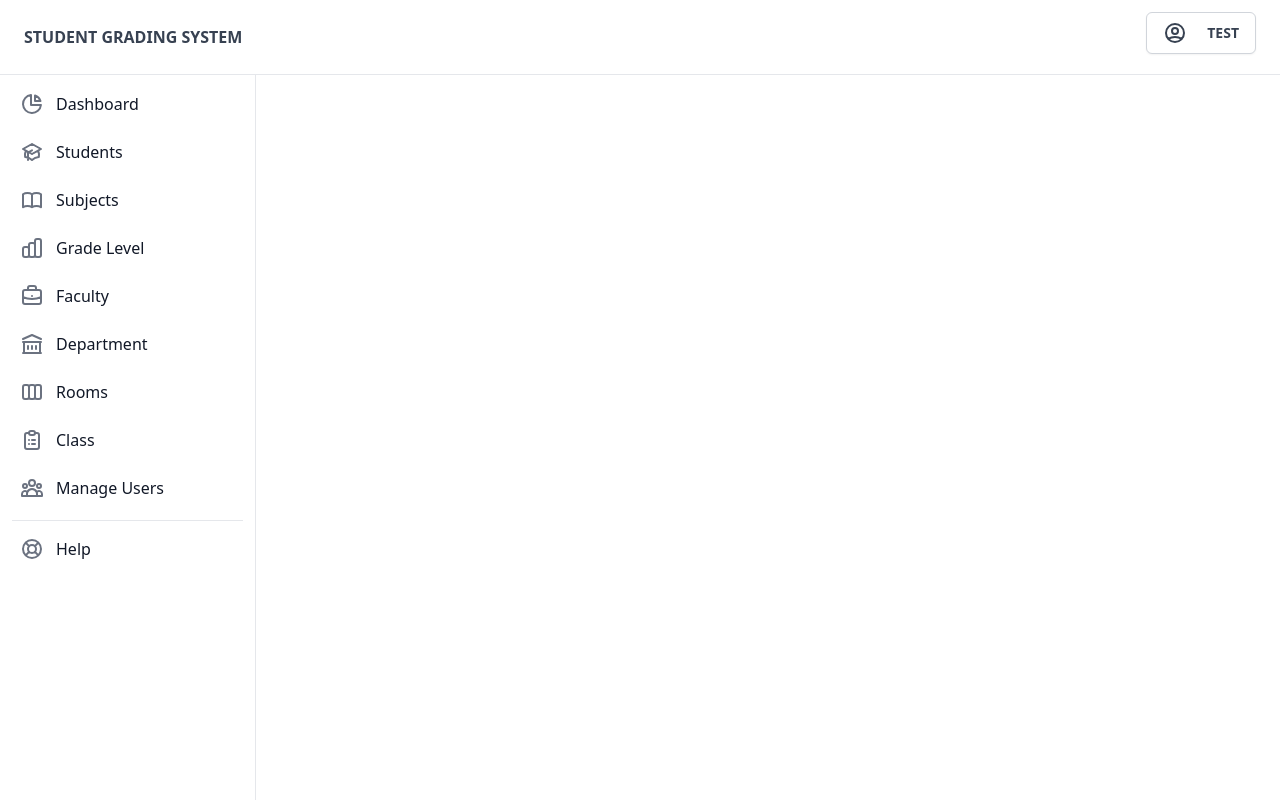
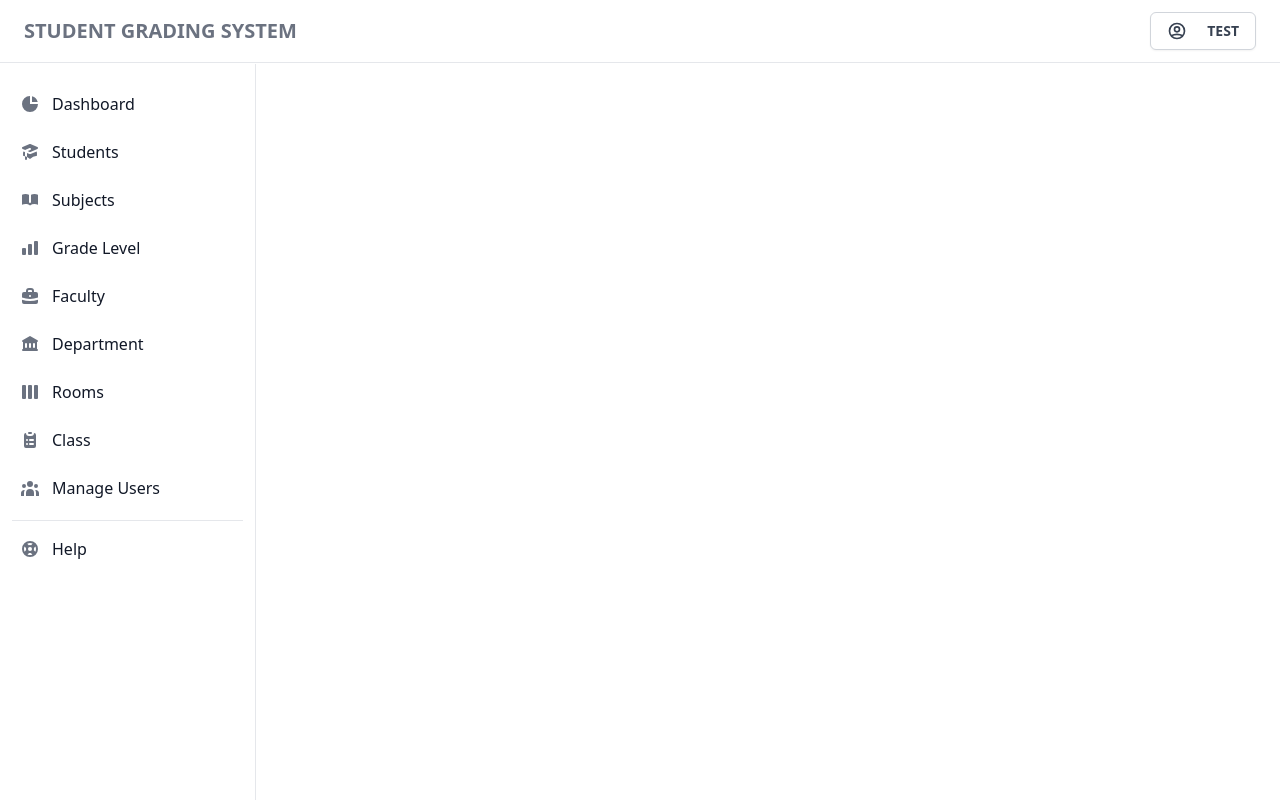
Before and after one commit to lancemartija/Grading-System, a PHP site: page /admin/view/dashboard.php in a window 1280 px wide. Run offline with PHP 8.4, Linux system fonts and the light colour scheme; a user stored in the database is signed in; style sheets or scripts are compiled from the project's sources.

Commit message:
udpate: sidebar icons, fix: sign out button bug

```diff
--- a/admin/view/dashboard.php
+++ b/admin/view/dashboard.php
@@ -24,23 +24,22 @@ $user = $_SESSION['useruid'];
 
 <body>
   <main>
-    <nav class="fixed z-30 w-full bg-white border-b border-gray-200">
-      <div class="flex items-center justify-between p-3">
+    <header class="fixed z-30 w-full bg-white border-b border-gray-200">
+      <nav class="flex items-center justify-between p-3">
         <div class="flex items-center justify-start">
-          <a href="#" class="ml-3 font-bold text-gray-700 uppercase transition duration-200 hover:text-gray-900">Student Grading System</a>
+          <a href="#" class="ml-3 text-xl font-bold text-gray-500 uppercase transition duration-75 hover:text-gray-900">Student Grading System</a>
         </div>
-        <div class="relative inline-block mr-3 text-left align-middle group">
+        <div class="relative mr-3 text-left group">
           <button type="button" class="flex items-center justify-center w-full px-4 py-2 text-sm font-medium text-gray-700 bg-white border border-gray-300 rounded-md shadow-sm" id="menu-button" aria-expanded="true" aria-haspopup="true">
-            <svg xmlns="http://www.w3.org/2000/svg" class="w-6 h-6 mr-2" fill="none" viewBox="0 0 24 24" stroke="currentColor">
+            <svg xmlns="http://www.w3.org/2000/svg" class="w-5 h-5 mr-2" fill="none" viewBox="0 0 24 24" stroke="currentColor">
               <path stroke-linecap="round" stroke-linejoin="round" stroke-width="2" d="M5.121 17.804A13.937 13.937 0 0112 16c2.5 0 4.847.655 6.879 1.804M15 10a3 3 0 11-6 0 3 3 0 016 0zm6 2a9 9 0 11-18 0 9 9 0 0118 0z" />
             </svg>
             <span class="flex-1 ml-3 font-semibold uppercase whitespace-nowrap"><?= $user; ?></span>
           </button>
-          <div class="mt-2">
-            <ul class="absolute right-0 hidden w-32 overflow-hidden origin-top-right bg-white rounded-md shadow-lg group-hover:block ring-1 ring-black ring-opacity-5 focus:outline-none">
-              <li>
+          <ul class="absolute right-0 hidden w-32 pt-2 mt-2 group-hover:block">
+            <li class="overflow-hidden bg-white rounded-md shadow-lg ring-1 ring-black ring-opacity-5 focus:outline-none">
               <a href="../includes/logout.inc.php" class="flex items-center justify-center px-4 py-2 text-sm hover:bg-gray-100">
-                  <svg xmlns="http://www.w3.org/2000/svg" class="w-6 h-6 mr-1 text-gray-500 transition duration-75 group-hover:text-gray-900" fill="none" viewBox="0 0 24 24" stroke="currentColor">
+                <svg xmlns="http://www.w3.org/2000/svg" class="w-5 h-5" fill="none" viewBox="0 0 24 24" stroke="currentColor">
                   <path stroke-linecap="round" stroke-linejoin="round" stroke-width="2" d="M17 16l4-4m0 0l-4-4m4 4H7m6 4v1a3 3 0 01-3 3H6a3 3 0 01-3-3V7a3 3 0 013-3h4a3 3 0 013 3v1" />
                 </svg>
                 <span class="flex-1 ml-3 whitespace-nowrap">Sign out</span>
@@ -48,9 +47,8 @@ $user = $_SESSION['useruid'];
             </li>
           </ul>
         </div>
-        </div>
-      </div>
       </nav>
+    </header>
     <div class="flex pt-16 overflow-hidden bg-white">
       <aside id="sidebar" class="fixed top-0 left-0 z-20 flex flex-col flex-shrink-0 w-64 h-full pt-16" aria-label="Sidebar">
         <div class="relative flex flex-col flex-1 min-h-0 pt-0 bg-white border-r border-gray-200">
@@ -59,75 +57,75 @@ $user = $_SESSION['useruid'];
               <ul class="pb-2 space-y-2">
                 <li>
                   <a href="#" class="flex items-center p-2 text-base font-normal text-gray-900 rounded-lg hover:bg-gray-100 group ">
-                    <svg xmlns="http://www.w3.org/2000/svg" class="w-6 h-6 text-gray-500 transition duration-75 group-hover:text-gray-900" fill="none" viewBox="0 0 24 24" stroke="currentColor">
-                      <path stroke-linecap="round" stroke-linejoin="round" stroke-width="2" d="M11 3.055A9.001 9.001 0 1020.945 13H11V3.055z" />
-                      <path stroke-linecap="round" stroke-linejoin="round" stroke-width="2" d="M20.488 9H15V3.512A9.025 9.025 0 0120.488 9z" />
+                    <svg xmlns="http://www.w3.org/2000/svg" class="w-5 h-5 text-gray-500 transition duration-75 group-hover:text-gray-900" viewBox="0 0 20 20" fill="currentColor">
+                      <path d="M2 10a8 8 0 018-8v8h8a8 8 0 11-16 0z" />
+                      <path d="M12 2.252A8.014 8.014 0 0117.748 8H12V2.252z" />
                     </svg>
                     <span class="flex-1 ml-3 whitespace-nowrap">Dashboard</span>
                   </a>
                 </li>
                 <li>
                   <a href="#" class="flex items-center p-2 text-base font-normal text-gray-900 rounded-lg hover:bg-gray-100 group ">
-                    <svg xmlns="http://www.w3.org/2000/svg" class="w-6 h-6 text-gray-500 transition duration-75 group-hover:text-gray-900" fill="none" viewBox="0 0 24 24" stroke="currentColor">
-                      <path d="M12 14l9-5-9-5-9 5 9 5z" />
-                      <path d="M12 14l6.16-3.422a12.083 12.083 0 01.665 6.479A11.952 11.952 0 0012 20.055a11.952 11.952 0 00-6.824-2.998 12.078 12.078 0 01.665-6.479L12 14z" />
-                      <path stroke-linecap="round" stroke-linejoin="round" stroke-width="2" d="M12 14l9-5-9-5-9 5 9 5zm0 0l6.16-3.422a12.083 12.083 0 01.665 6.479A11.952 11.952 0 0012 20.055a11.952 11.952 0 00-6.824-2.998 12.078 12.078 0 01.665-6.479L12 14zm-4 6v-7.5l4-2.222" />
+                    <svg xmlns="http://www.w3.org/2000/svg" class="w-5 h-5 text-gray-500 transition duration-75 group-hover:text-gray-900" viewBox="0 0 20 20" fill="currentColor">
+                      <path d="M10.394 2.08a1 1 0 00-.788 0l-7 3a1 1 0 000 1.84L5.25 8.051a.999.999 0 01.356-.257l4-1.714a1 1 0 11.788 1.838L7.667 9.088l1.94.831a1 1 0 00.787 0l7-3a1 1 0 000-1.838l-7-3zM3.31 9.397L5 10.12v4.102a8.969 8.969 0 00-1.05-.174 1 1 0 01-.89-.89 11.115 11.115 0 01.25-3.762zM9.3 16.573A9.026 9.026 0 007 14.935v-3.957l1.818.78a3 3 0 002.364 0l5.508-2.361a11.026 11.026 0 01.25 3.762 1 1 0 01-.89.89 8.968 8.968 0 00-5.35 2.524 1 1 0 01-1.4 0zM6 18a1 1 0 001-1v-2.065a8.935 8.935 0 00-2-.712V17a1 1 0 001 1z" />
                     </svg>
                     <span class="flex-1 ml-3 whitespace-nowrap">Students</span>
                   </a>
                 </li>
                 <li>
                   <a href="#" class="flex items-center p-2 text-base font-normal text-gray-900 rounded-lg hover:bg-gray-100 group ">
-                    <svg xmlns="http://www.w3.org/2000/svg" class="w-6 h-6 text-gray-500 transition duration-75 group-hover:text-gray-900" fill="none" viewBox="0 0 24 24" stroke="currentColor">
-                      <path stroke-linecap="round" stroke-linejoin="round" stroke-width="2" d="M12 6.253v13m0-13C10.832 5.477 9.246 5 7.5 5S4.168 5.477 3 6.253v13C4.168 18.477 5.754 18 7.5 18s3.332.477 4.5 1.253m0-13C13.168 5.477 14.754 5 16.5 5c1.747 0 3.332.477 4.5 1.253v13C19.832 18.477 18.247 18 16.5 18c-1.746 0-3.332.477-4.5 1.253" />
+                    <svg xmlns="http://www.w3.org/2000/svg" class="w-5 h-5 text-gray-500 transition duration-75 group-hover:text-gray-900" viewBox="0 0 20 20" fill="currentColor">
+                      <path d="M9 4.804A7.968 7.968 0 005.5 4c-1.255 0-2.443.29-3.5.804v10A7.969 7.969 0 015.5 14c1.669 0 3.218.51 4.5 1.385A7.962 7.962 0 0114.5 14c1.255 0 2.443.29 3.5.804v-10A7.968 7.968 0 0014.5 4c-1.255 0-2.443.29-3.5.804V12a1 1 0 11-2 0V4.804z" />
                     </svg>
                     <span class="flex-1 ml-3 whitespace-nowrap">Subjects</span>
                   </a>
                 </li>
                 <li>
                   <a href="#" class="flex items-center p-2 text-base font-normal text-gray-900 rounded-lg hover:bg-gray-100 group ">
-                    <svg xmlns="http://www.w3.org/2000/svg" class="w-6 h-6 text-gray-500 transition duration-75 group-hover:text-gray-900" fill="none" viewBox="0 0 24 24" stroke="currentColor">
-                      <path stroke-linecap="round" stroke-linejoin="round" stroke-width="2" d="M9 19v-6a2 2 0 00-2-2H5a2 2 0 00-2 2v6a2 2 0 002 2h2a2 2 0 002-2zm0 0V9a2 2 0 012-2h2a2 2 0 012 2v10m-6 0a2 2 0 002 2h2a2 2 0 002-2m0 0V5a2 2 0 012-2h2a2 2 0 012 2v14a2 2 0 01-2 2h-2a2 2 0 01-2-2z" />
+                    <svg xmlns="http://www.w3.org/2000/svg" class="w-5 h-5 text-gray-500 transition duration-75 group-hover:text-gray-900" viewBox="0 0 20 20" fill="currentColor">
+                      <path d="M2 11a1 1 0 011-1h2a1 1 0 011 1v5a1 1 0 01-1 1H3a1 1 0 01-1-1v-5zM8 7a1 1 0 011-1h2a1 1 0 011 1v9a1 1 0 01-1 1H9a1 1 0 01-1-1V7zM14 4a1 1 0 011-1h2a1 1 0 011 1v12a1 1 0 01-1 1h-2a1 1 0 01-1-1V4z" />
                     </svg>
                     <span class="flex-1 ml-3 whitespace-nowrap">Grade Level</span>
                   </a>
                 </li>
                 <li>
                   <a href="#" class="flex items-center p-2 text-base font-normal text-gray-900 rounded-lg hover:bg-gray-100 group ">
-                    <svg xmlns="http://www.w3.org/2000/svg" class="w-6 h-6 text-gray-500 transition duration-75 group-hover:text-gray-900" fill="none" viewBox="0 0 24 24" stroke="currentColor">
-                      <path stroke-linecap="round" stroke-linejoin="round" stroke-width="2" d="M21 13.255A23.931 23.931 0 0112 15c-3.183 0-6.22-.62-9-1.745M16 6V4a2 2 0 00-2-2h-4a2 2 0 00-2 2v2m4 6h.01M5 20h14a2 2 0 002-2V8a2 2 0 00-2-2H5a2 2 0 00-2 2v10a2 2 0 002 2z" />
+                    <svg xmlns="http://www.w3.org/2000/svg" class="w-5 h-5 text-gray-500 transition duration-75 group-hover:text-gray-900" viewBox="0 0 20 20" fill="currentColor">
+                      <path fill-rule="evenodd" d="M6 6V5a3 3 0 013-3h2a3 3 0 013 3v1h2a2 2 0 012 2v3.57A22.952 22.952 0 0110 13a22.95 22.95 0 01-8-1.43V8a2 2 0 012-2h2zm2-1a1 1 0 011-1h2a1 1 0 011 1v1H8V5zm1 5a1 1 0 011-1h.01a1 1 0 110 2H10a1 1 0 01-1-1z" clip-rule="evenodd" />
+                      <path d="M2 13.692V16a2 2 0 002 2h12a2 2 0 002-2v-2.308A24.974 24.974 0 0110 15c-2.796 0-5.487-.46-8-1.308z" />
                     </svg>
                     <span class="flex-1 ml-3 whitespace-nowrap">Faculty</span>
                   </a>
                 </li>
                 <li>
                   <a href="#" class="flex items-center p-2 text-base font-normal text-gray-900 rounded-lg hover:bg-gray-100 group ">
-                    <svg xmlns="http://www.w3.org/2000/svg" class="w-6 h-6 text-gray-500 transition duration-75 group-hover:text-gray-900" fill="none" viewBox="0 0 24 24" stroke="currentColor">
-                      <path stroke-linecap="round" stroke-linejoin="round" stroke-width="2" d="M8 14v3m4-3v3m4-3v3M3 21h18M3 10h18M3 7l9-4 9 4M4 10h16v11H4V10z" />
+                    <svg xmlns="http://www.w3.org/2000/svg" class="w-5 h-5 text-gray-500 transition duration-75 group-hover:text-gray-900" viewBox="0 0 20 20" fill="currentColor">
+                      <path fill-rule="evenodd" d="M10.496 2.132a1 1 0 00-.992 0l-7 4A1 1 0 003 8v7a1 1 0 100 2h14a1 1 0 100-2V8a1 1 0 00.496-1.868l-7-4zM6 9a1 1 0 00-1 1v3a1 1 0 102 0v-3a1 1 0 00-1-1zm3 1a1 1 0 012 0v3a1 1 0 11-2 0v-3zm5-1a1 1 0 00-1 1v3a1 1 0 102 0v-3a1 1 0 00-1-1z" clip-rule="evenodd" />
                     </svg>
                     <span class="flex-1 ml-3 whitespace-nowrap">Department</span>
                   </a>
                 </li>
                 <li>
                   <a href="#" class="flex items-center p-2 text-base font-normal text-gray-900 rounded-lg hover:bg-gray-100 group ">
-                    <svg xmlns="http://www.w3.org/2000/svg" class="w-6 h-6 text-gray-500 transition duration-75 group-hover:text-gray-900" fill="none" viewBox="0 0 24 24" stroke="currentColor">
-                      <path stroke-linecap="round" stroke-linejoin="round" stroke-width="2" d="M9 17V7m0 10a2 2 0 01-2 2H5a2 2 0 01-2-2V7a2 2 0 012-2h2a2 2 0 012 2m0 10a2 2 0 002 2h2a2 2 0 002-2M9 7a2 2 0 012-2h2a2 2 0 012 2m0 10V7m0 10a2 2 0 002 2h2a2 2 0 002-2V7a2 2 0 00-2-2h-2a2 2 0 00-2 2" />
+                    <svg xmlns="http://www.w3.org/2000/svg" class="w-5 h-5 text-gray-500 transition duration-75 group-hover:text-gray-900" viewBox="0 0 20 20" fill="currentColor">
+                      <path d="M2 4a1 1 0 011-1h2a1 1 0 011 1v12a1 1 0 01-1 1H3a1 1 0 01-1-1V4zM8 4a1 1 0 011-1h2a1 1 0 011 1v12a1 1 0 01-1 1H9a1 1 0 01-1-1V4zM15 3a1 1 0 00-1 1v12a1 1 0 001 1h2a1 1 0 001-1V4a1 1 0 00-1-1h-2z" />
                     </svg>
                     <span class="flex-1 ml-3 whitespace-nowrap">Rooms</span>
                   </a>
                 </li>
                 <li>
                   <a href="#" class="flex items-center p-2 text-base font-normal text-gray-900 rounded-lg hover:bg-gray-100 group ">
-                    <svg xmlns="http://www.w3.org/2000/svg" class="w-6 h-6 text-gray-500 transition duration-75 group-hover:text-gray-900" fill="none" viewBox="0 0 24 24" stroke="currentColor">
-                      <path stroke-linecap="round" stroke-linejoin="round" stroke-width="2" d="M9 5H7a2 2 0 00-2 2v12a2 2 0 002 2h10a2 2 0 002-2V7a2 2 0 00-2-2h-2M9 5a2 2 0 002 2h2a2 2 0 002-2M9 5a2 2 0 012-2h2a2 2 0 012 2m-3 7h3m-3 4h3m-6-4h.01M9 16h.01" />
+                    <svg xmlns="http://www.w3.org/2000/svg" class="w-5 h-5 text-gray-500 transition duration-75 group-hover:text-gray-900" viewBox="0 0 20 20" fill="currentColor">
+                      <path d="M9 2a1 1 0 000 2h2a1 1 0 100-2H9z" />
+                      <path fill-rule="evenodd" d="M4 5a2 2 0 012-2 3 3 0 003 3h2a3 3 0 003-3 2 2 0 012 2v11a2 2 0 01-2 2H6a2 2 0 01-2-2V5zm3 4a1 1 0 000 2h.01a1 1 0 100-2H7zm3 0a1 1 0 000 2h3a1 1 0 100-2h-3zm-3 4a1 1 0 100 2h.01a1 1 0 100-2H7zm3 0a1 1 0 100 2h3a1 1 0 100-2h-3z" clip-rule="evenodd" />
                     </svg>
                     <span class="flex-1 ml-3 whitespace-nowrap">Class</span>
                   </a>
                 </li>
                 <li>
                   <a href="#" class="flex items-center p-2 text-base font-normal text-gray-900 rounded-lg hover:bg-gray-100 group ">
-                    <svg xmlns="http://www.w3.org/2000/svg" class="w-6 h-6 text-gray-500 transition duration-75 group-hover:text-gray-900" fill="none" viewBox="0 0 24 24" stroke="currentColor">
-                      <path stroke-linecap="round" stroke-linejoin="round" stroke-width="2" d="M17 20h5v-2a3 3 0 00-5.356-1.857M17 20H7m10 0v-2c0-.656-.126-1.283-.356-1.857M7 20H2v-2a3 3 0 015.356-1.857M7 20v-2c0-.656.126-1.283.356-1.857m0 0a5.002 5.002 0 019.288 0M15 7a3 3 0 11-6 0 3 3 0 016 0zm6 3a2 2 0 11-4 0 2 2 0 014 0zM7 10a2 2 0 11-4 0 2 2 0 014 0z" />
+                    <svg xmlns="http://www.w3.org/2000/svg" class="w-5 h-5 text-gray-500 transition duration-75 group-hover:text-gray-900" viewBox="0 0 20 20" fill="currentColor">
+                      <path d="M13 6a3 3 0 11-6 0 3 3 0 016 0zM18 8a2 2 0 11-4 0 2 2 0 014 0zM14 15a4 4 0 00-8 0v3h8v-3zM6 8a2 2 0 11-4 0 2 2 0 014 0zM16 18v-3a5.972 5.972 0 00-.75-2.906A3.005 3.005 0 0119 15v3h-3zM4.75 12.094A5.973 5.973 0 004 15v3H1v-3a3 3 0 013.75-2.906z" />
                     </svg>
                     <span class="flex-1 ml-3 whitespace-nowrap">Manage Users</span>
                   </a>
@@ -135,8 +133,8 @@ $user = $_SESSION['useruid'];
               </ul>
               <div class="pt-2 space-y-2">
                 <a href="#" class="flex items-center p-2 text-base font-normal text-gray-900 transition duration-75 rounded-lg hover:bg-gray-100 group">
-                  <svg xmlns="http://www.w3.org/2000/svg" class="flex-shrink-0 w-6 h-6 text-gray-500 transition duration-75 group-hover:text-gray-900" fill="none" viewBox="0 0 24 24" stroke="currentColor">
-                    <path stroke-linecap="round" stroke-linejoin="round" stroke-width="2" d="M18.364 5.636l-3.536 3.536m0 5.656l3.536 3.536M9.172 9.172L5.636 5.636m3.536 9.192l-3.536 3.536M21 12a9 9 0 11-18 0 9 9 0 0118 0zm-5 0a4 4 0 11-8 0 4 4 0 018 0z" />
+                  <svg xmlns="http://www.w3.org/2000/svg" class="w-5 h-5 text-gray-500 transition duration-75 group-hover:text-gray-900" viewBox="0 0 20 20" fill="currentColor">
+                    <path fill-rule="evenodd" d="M18 10a8 8 0 11-16 0 8 8 0 0116 0zm-2 0c0 .993-.241 1.929-.668 2.754l-1.524-1.525a3.997 3.997 0 00.078-2.183l1.562-1.562C15.802 8.249 16 9.1 16 10zm-5.165 3.913l1.58 1.58A5.98 5.98 0 0110 16a5.976 5.976 0 01-2.516-.552l1.562-1.562a4.006 4.006 0 001.789.027zm-4.677-2.796a4.002 4.002 0 01-.041-2.08l-.08.08-1.53-1.533A5.98 5.98 0 004 10c0 .954.223 1.856.619 2.657l1.54-1.54zm1.088-6.45A5.974 5.974 0 0110 4c.954 0 1.856.223 2.657.619l-1.54 1.54a4.002 4.002 0 00-2.346.033L7.246 4.668zM12 10a2 2 0 11-4 0 2 2 0 014 0z" clip-rule="evenodd" />
                   </svg>
                   <span class="ml-3">Help</span>
                 </a>
```
Lines whose indentation alone changed are shown as unchanged.
